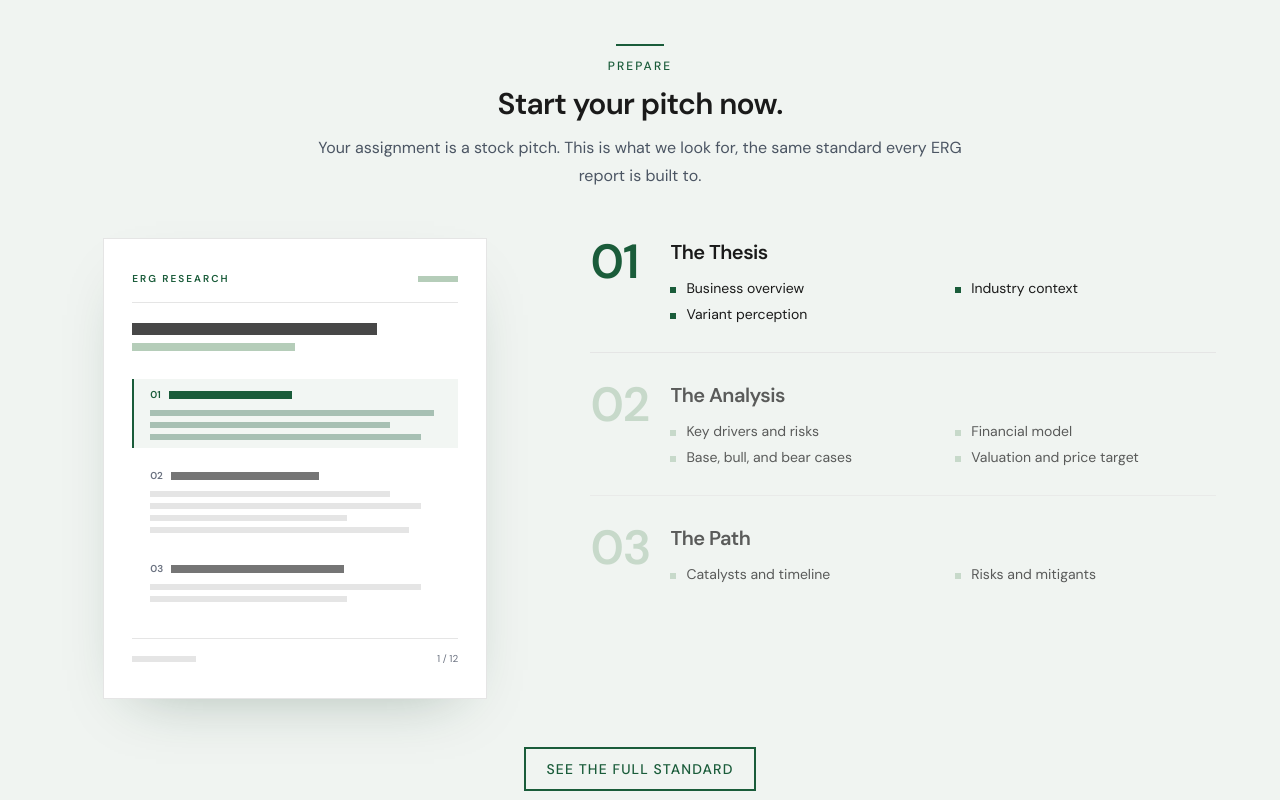
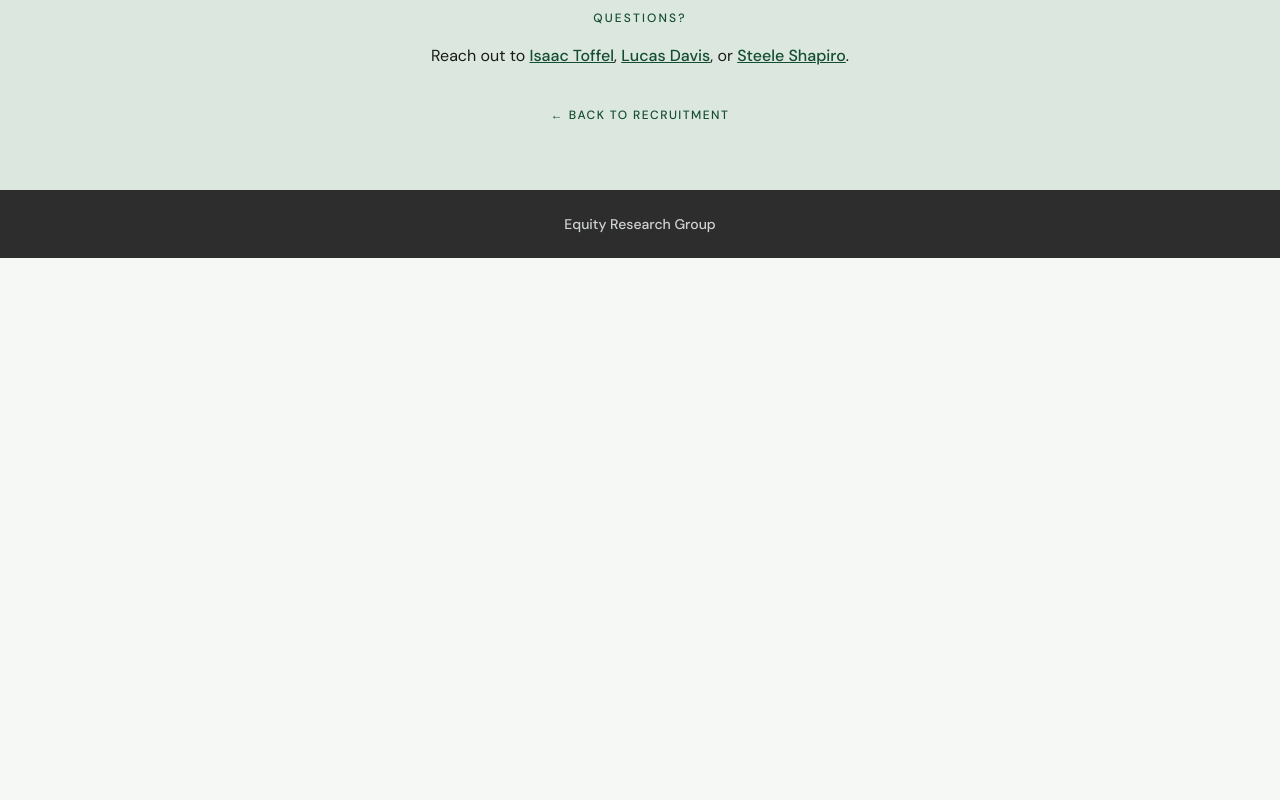
Before and after one commit to Jackfu13/Research-Website, a Next.js app: page /join/apply in a window 1280 px wide. Shown: the part 1160-1960 px from the top of the page. After the commit the page ends 1418 px from the top, so only its background shows below. Built offline with nearby package versions, Linux system fonts and the light colour scheme.

Commit message:
drop prepare section from /join/apply
- remove the "Start your pitch now" / PitchAnatomy block; page now flows hero → timeline → questions
- drop the local PitchAnatomy import (component still used by /research)

Co-Authored-By: Claude Opus 4.7 <noreply@anthropic.com>

```diff
--- a/src/app/join/apply/page.tsx
+++ b/src/app/join/apply/page.tsx
@@ -3,7 +3,6 @@ import Link from "next/link";
 
 import { Button } from "@/components/Button";
 import { PageLayout } from "@/components/PageLayout";
-import { PitchAnatomy } from "@/components/PitchAnatomy";
 import { membership } from "@/content/membership";
 
 export default function ApplyPage() {
@@ -107,28 +106,6 @@ export default function ApplyPage() {
         </div>
       </section>
 
-      {/* Prepare — reuse the research standard as "what we look for in your pitch" */}
-      <section className="w-full bg-[var(--color-surface-muted)] px-8 py-20 md:px-12 md:py-28">
-        <div className="mx-auto max-w-6xl space-y-12">
-          <div className="flex flex-col items-center gap-3 text-center">
-            <span aria-hidden className="block h-0.5 w-12 bg-[var(--color-accent)]" />
-            <p className="text-xs font-medium uppercase tracking-[0.18em] text-[var(--color-accent)]">
-              Prepare
-            </p>
-            <h2 className="text-2xl font-semibold tracking-tight text-[var(--color-text)] md:text-3xl">
-              Start your pitch now.
-            </h2>
-            <p className="max-w-2xl text-base leading-7 text-[var(--color-text-soft)]">
-              Your assignment is a stock pitch. This is what we look for, the same standard every ERG report is built to.
-            </p>
-          </div>
-          <PitchAnatomy compact />
-          <div className="flex justify-center">
-            <Button href="/research" label="See the full standard" variant="outline" />
-          </div>
-        </div>
-      </section>
-
       {/* Questions */}
       <section className="w-full bg-[var(--color-accent-soft)] px-8 py-16 md:px-12">
         <div className="mx-auto max-w-2xl text-center space-y-4">
```
